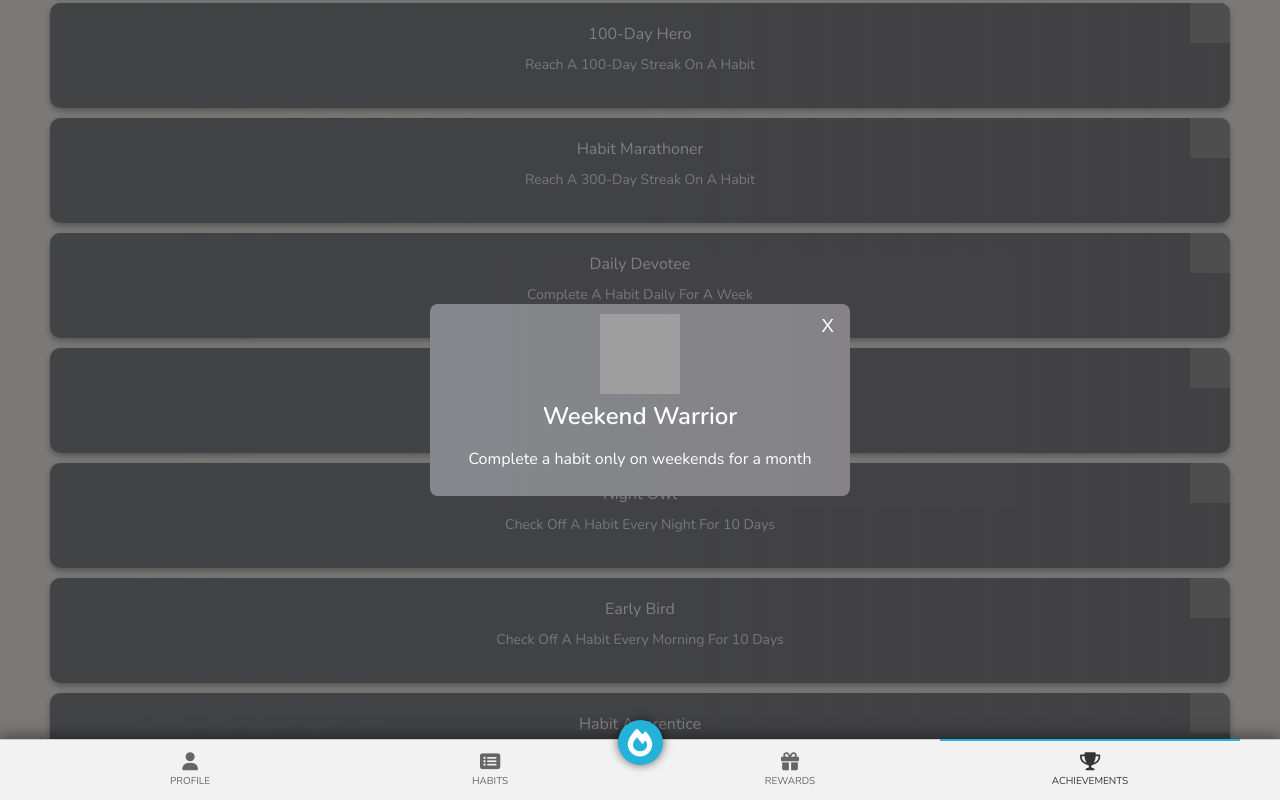
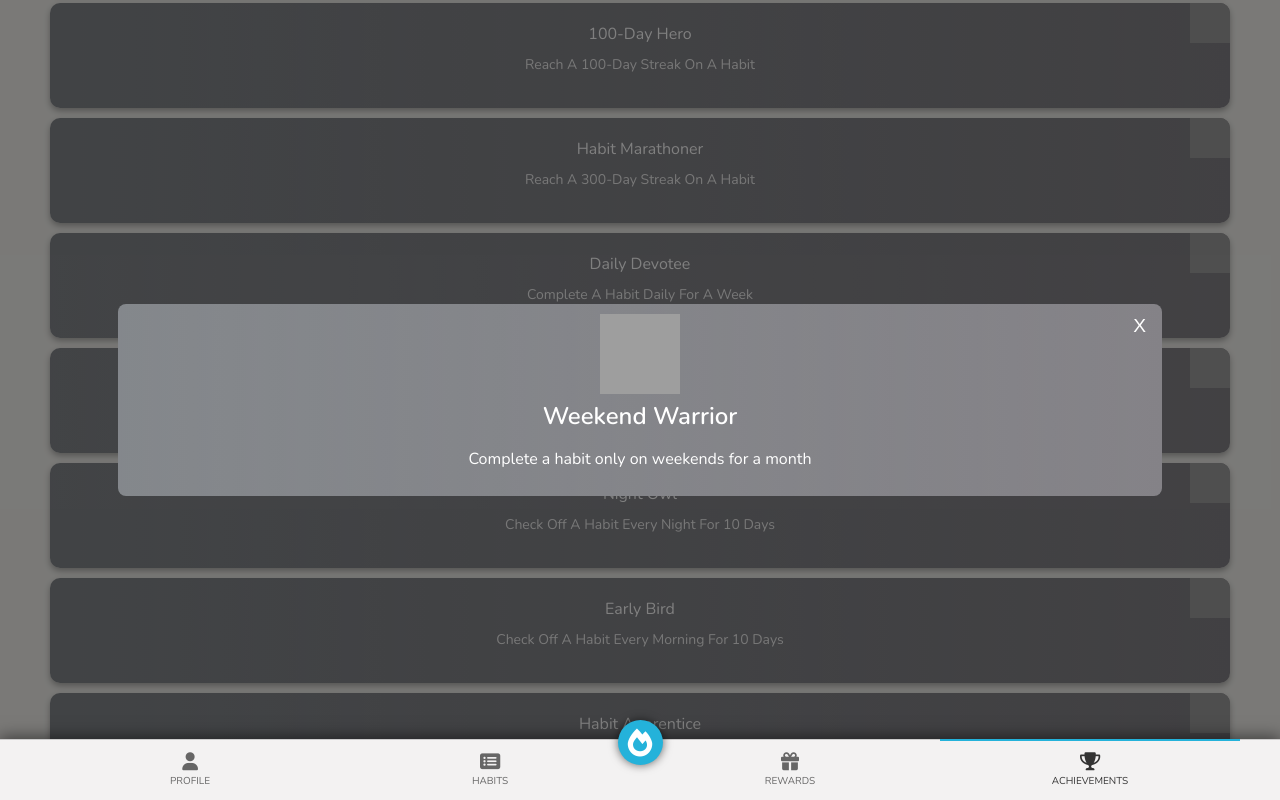
Before and after one commit to joseph-johnson27001/habit-spinner, a Vue app: page /achievements in a window 1280 px wide. Both pictures are taken after a click on the element 640 px from the left and 1058 px from the top of the page. Shown: the part 658-1458 px from the top of the page. Built offline with nearby package versions, Linux system fonts and the light colour scheme; grey boxes are pictures that could not be loaded.

Commit message:
Modal update

```diff
--- a/src/components/Achievements/AchievementModal.vue
+++ b/src/components/Achievements/AchievementModal.vue
@@ -60,7 +60,7 @@ export default {
   background: linear-gradient(to right, #4a90e2, #9a74d6);
   padding: 10px;
   border-radius: 8px;
-  width: 90%;
+  min-width: 80%;
   max-width: 400px;
   text-align: center;
   position: relative;
```
